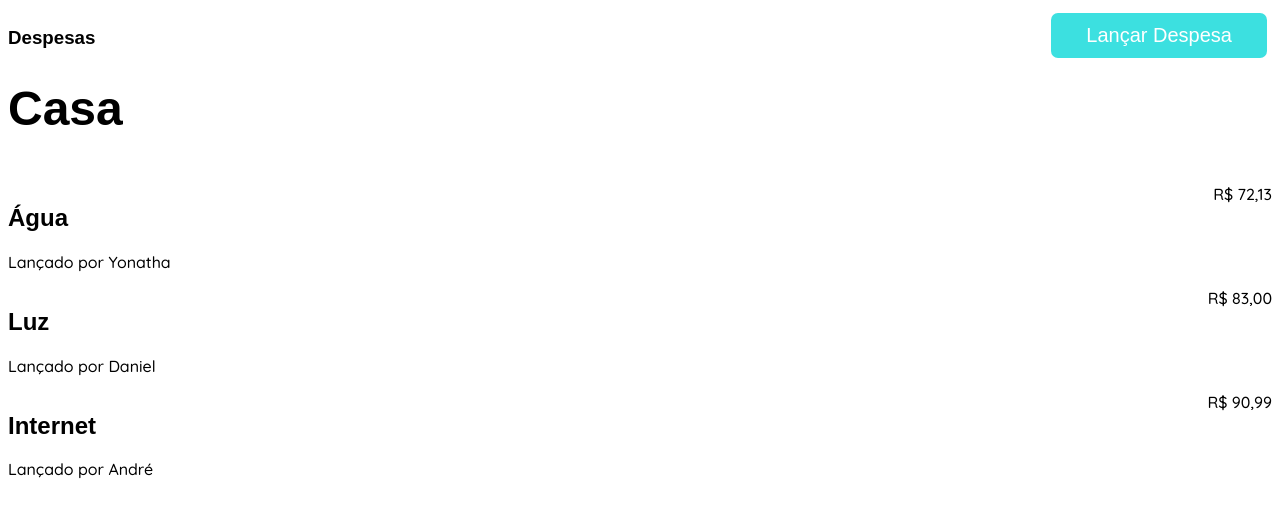
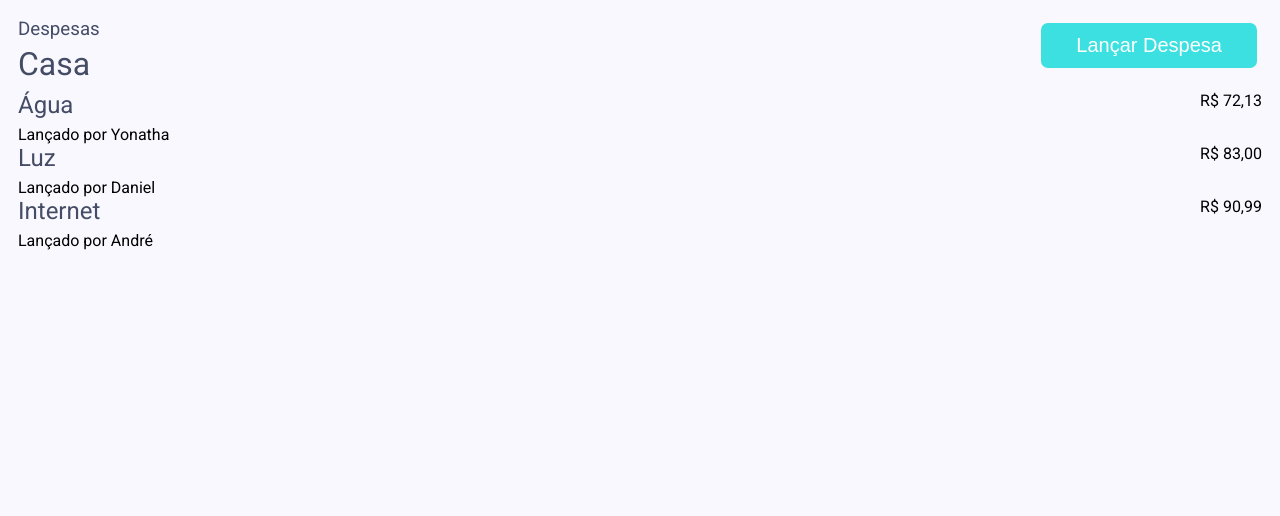
Before and after one commit to MeAjudaDev/greenwallet-react, a React (Create React App) app: page / in a window 1280 px wide. Shown: the top 516 px of the page. Built offline with nearby package versions, Linux system fonts and the light colour scheme.

Commit message:
feat(index.css): add reset and common classes styles

```diff
--- a/src/index.css
+++ b/src/index.css
@@ -1,22 +1,89 @@
 /*importação das fontes*/
-@import url('https://fonts.googleapis.com/css2?family=Open+Sans:ital,wght@0,400;1,300&display=swap');
-@import url('https://fonts.googleapis.com/css2?family=Quicksand:wght@500,300&display=swap');
+@import url("https://fonts.googleapis.com/css2?family=Roboto:wght@300;400;700&display=swap");
+
+:root {
+    --border-radius-default: 6px;
+
+    --color-background-danger: var(--color-danger);
+    --color-background-dark: #a2a1a1;
+    --color-background-default: #f9f8fe;
+    --color-background-gray: #ebebeb;
+    --color-background-light: #fff;
+    --color-background-success: #01c9b8;
+    --color-danger: #ff7e78;
+    --color-title: #444c66;
+
+    --spacing-extra-small: 1rem;
+    --spacing-small: 1.5rem;
+    --spacing-default: 1.8rem;
+}
 
 * {
     box-sizing: border-box;
     padding: 0;
     outline: 0;
+    margin: 0;
+}
+
+html {
+    font-family: "Roboto", sans-serif;
+    font-size: 62.5%;
 }
 
 body {
-    font-family: 'Quicksand', sans-serif;
-    font-size: 16px;
+    background-color: var(--color-background-default);
+    font-size: 1.6rem;
+    height: 100vh;
+    overflow: auto;
+    padding: 1.8rem;
 }
 
 h1, h2, h3, h4, h5, h6 {
-    font-family: 'OpenSans', sans-serif;
+    color: var(--color-title);
+    font-weight: 400;
+    margin-bottom: 0.25em;
 }
 
-h1 {
-    font-size: 3rem;
+a {
+    text-decoration: none;
 }
+
+button {
+    cursor: pointer;
+}
+
+.bigInput {
+    font-size: 3.6rem;
+    color: var(--color-danger);
+}
+
+.bgSuccess {
+    background-color: var(--color-background-success);
+}
+
+.bgDanger {
+    background-color: var(--color-background-danger);
+}
+
+.bgDark {
+    background-color: var(--color-background-dark);
+}
+
+.bgDanger,
+.bgDark,
+.bgSuccess {
+    color: white;
+}
+
+/* grid */
+.container {
+    padding: 1.6rem;
+}
+
+.center {
+    justify-self: center;
+}
+
+.twoColumns {
+    grid-column: 1 / 3;
+}
```
